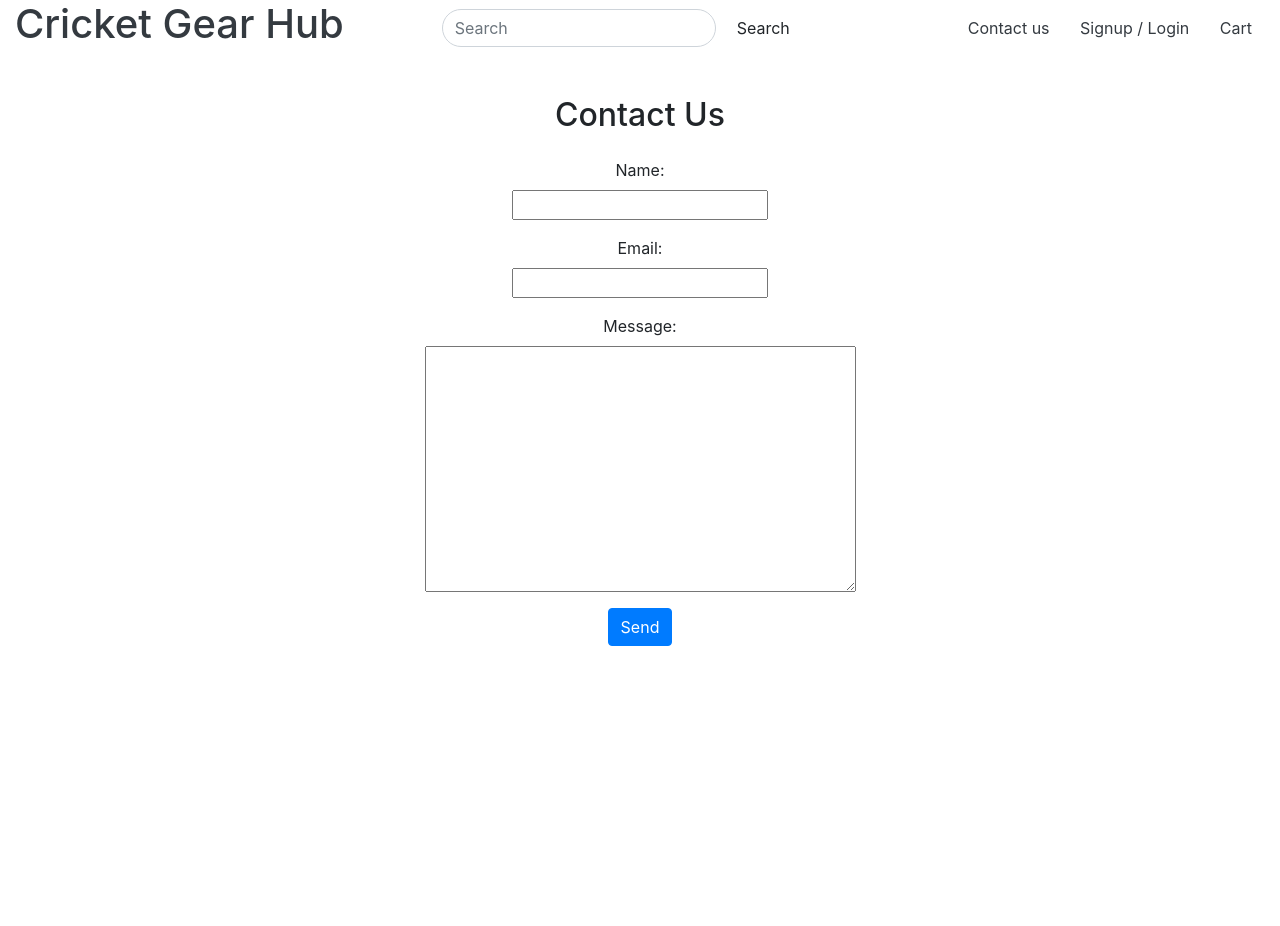
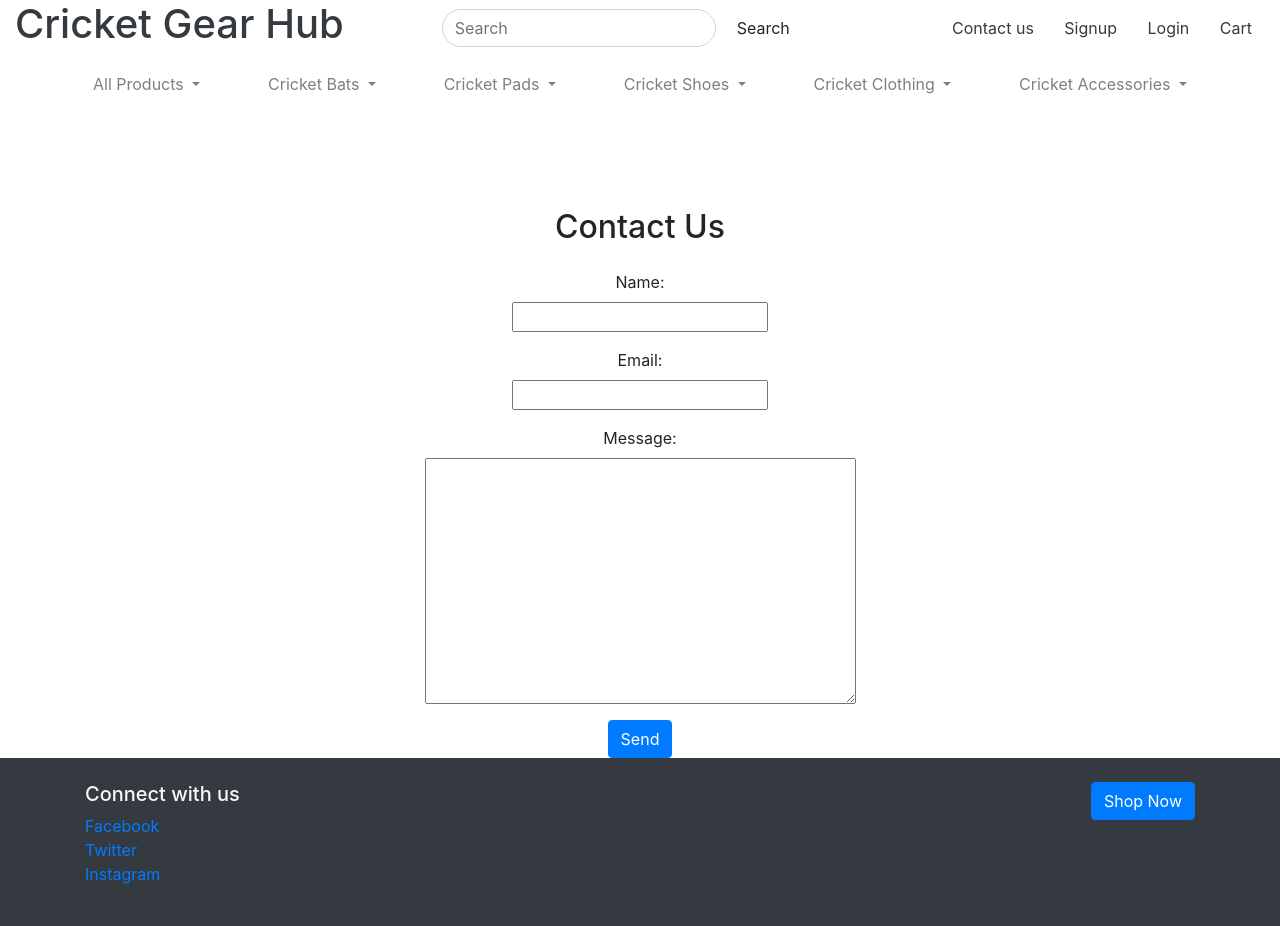
Before and after one commit to Craig-Hudson/cricket-gear-hub, a Django app: page /contact/ in a window 1280 px wide. Before the commit the page ends 646 px from the top, so only its background shows below. Run offline with Django 3.2, Linux system fonts and the light colour scheme; some libraries are stand-ins or nearby versions.

Commit message:
add footer to base.html

```diff
--- a/templates/base.html
+++ b/templates/base.html
@@ -17,6 +17,7 @@
         <link rel="stylesheet" href="https://stackpath.bootstrapcdn.com/bootstrap/4.4.1/css/bootstrap.min.css"
               integrity="sha384-Vkoo8x4CGsO3+Hhxv8T/Q5PaXtkKtu6ug5TOeNV6gBiFeWPGFN9MuhOf23Q9Ifjh"
               crossorigin="anonymous">
+        <link rel="stylesheet" href={% static 'css/base.css' %}>
     {% endblock %}
 
     {% block extra_css %}
@@ -40,7 +41,7 @@
     <title>Cricket Gear Hub {% block extra_title %}{% endblock %}</title>
 </head>
 <body>
-<header class="container-fluid fixed-top">
+<header class="container-fluid">
     <div class="row align-items-center">
         <div class="col-lg-4">
             <a href="{% url 'home' %}">
@@ -56,11 +57,14 @@
         <div class="col-lg-4">
             <div class="text-right">
                 <a href="{% url 'contact_us' %}" class="btn btn-link text-dark">Contact us</a>
-                <a href="#" class="btn btn-link text-dark">Signup / Login</a>
+                <a href="#" class="btn btn-link text-dark">Signup</a>
+                <a href="#" class="btn btn-link text-dark">Login</a>
                 <a href="#" class="btn btn-link text-dark">Cart</a>
             </div>
         </div>
     </div>
+    {% include 'includes/nav.html' %}
+
 </header>
 
 
@@ -75,7 +79,26 @@
 {% endblock %}
 
 {% block postloadjs %}
+
 {% endblock %}
+
+<footer class="container-fluid bg-dark text-light py-4">
+    <div class="container">
+        <div class="row">
+            <div class="col-lg-6">
+                <h5>Connect with us</h5>
+                <ul class="list-unstyled">
+                    <li><a href="https://www.facebook.com">Facebook</a></li>
+                    <li><a href="https://www.twitter.com">Twitter</a></li>
+                    <li><a href="https://www.instagram.com">Instagram</a></li>
+                </ul>
+            </div>
+            <div class="col-lg-6 text-lg-right">
+                <a href="#" class="btn btn-primary">Shop Now</a>
+            </div>
+        </div>
+    </div>
+</footer>
 
 
 </body>
```
